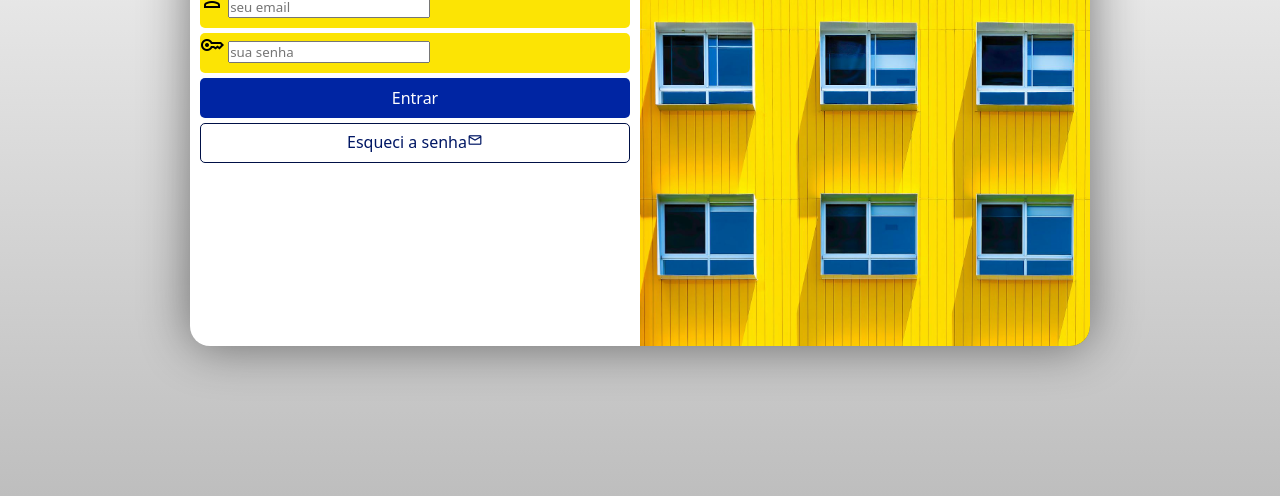
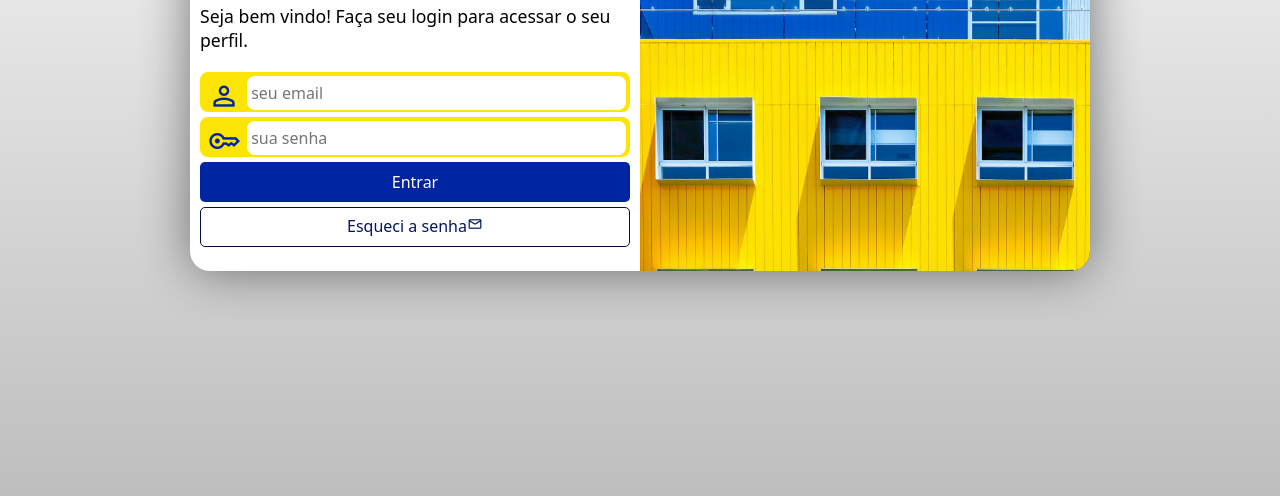
Before and after one commit to oiprim/projeto-login, a plain HTML site: page index.html in a window 1280 px wide. Shown: the part 304-800 px from the top of the page. Drawn offline with nearby package versions, Linux system fonts and the light colour scheme.

Commit message:
toques finais

```diff
--- a/estilos/mediaquery.css
+++ b/estilos/mediaquery.css
@@ -10,6 +10,7 @@
 
     section#login {
         width: 720px;
+        height: 300px;
     }
 
     section#login > div#imagem {
@@ -42,6 +43,7 @@
 
     section#login {
         width: 900px;
+        height: 350px;
     }
 
     section#login > div#imagem {
@@ -60,6 +62,7 @@
     }
 
     div#formulario > p {
-        font-size: 1.2em;
+        font-size: 1.1em;
+        margin: 20px 0px;
     }
 }
--- a/estilos/style.css
+++ b/estilos/style.css
@@ -69,12 +69,36 @@ form > div.campo {
     display: block;
     width: 100%;
     height: 40px;
-    border-radius: 5px;
+    border: solid #FCE404;
+    border-radius: 8px;
     margin: 5px 0px;
 }
 
 div.campo > label {
     display: none;
+}
+
+div.campo > i {
+    color:#0025A3;
+    font-size: 2em;
+    width: 40px;
+    padding: 5px;
+}
+
+div.campo > input {
+    background-color: white;
+    font-size: 1em;
+    width: calc(100% - 45px);
+    height: 100%;
+    transform: translateY(-13px);
+
+    border: 0px;
+    border-radius: 8px;
+    padding: 4px;
+}
+
+div.campo > input:focus-within {
+    background-color: lightgray;
 }
 
 form > input[type=submit] {
```
